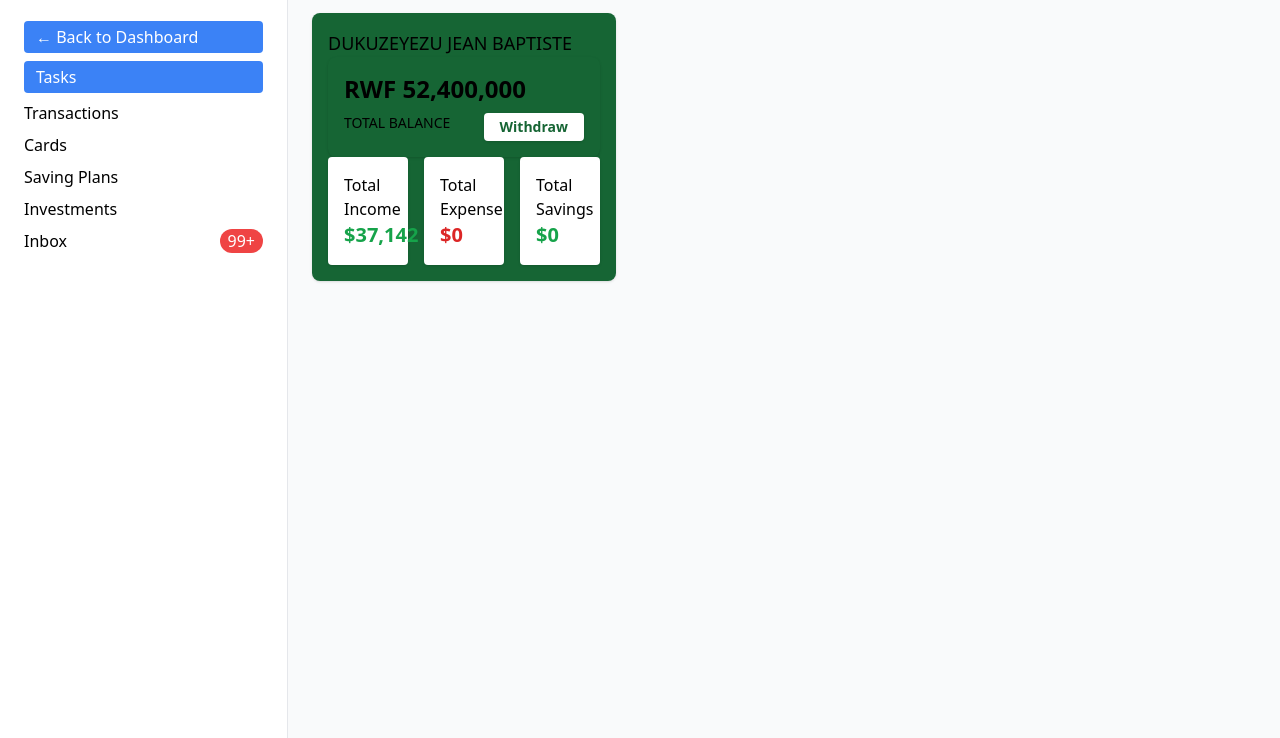
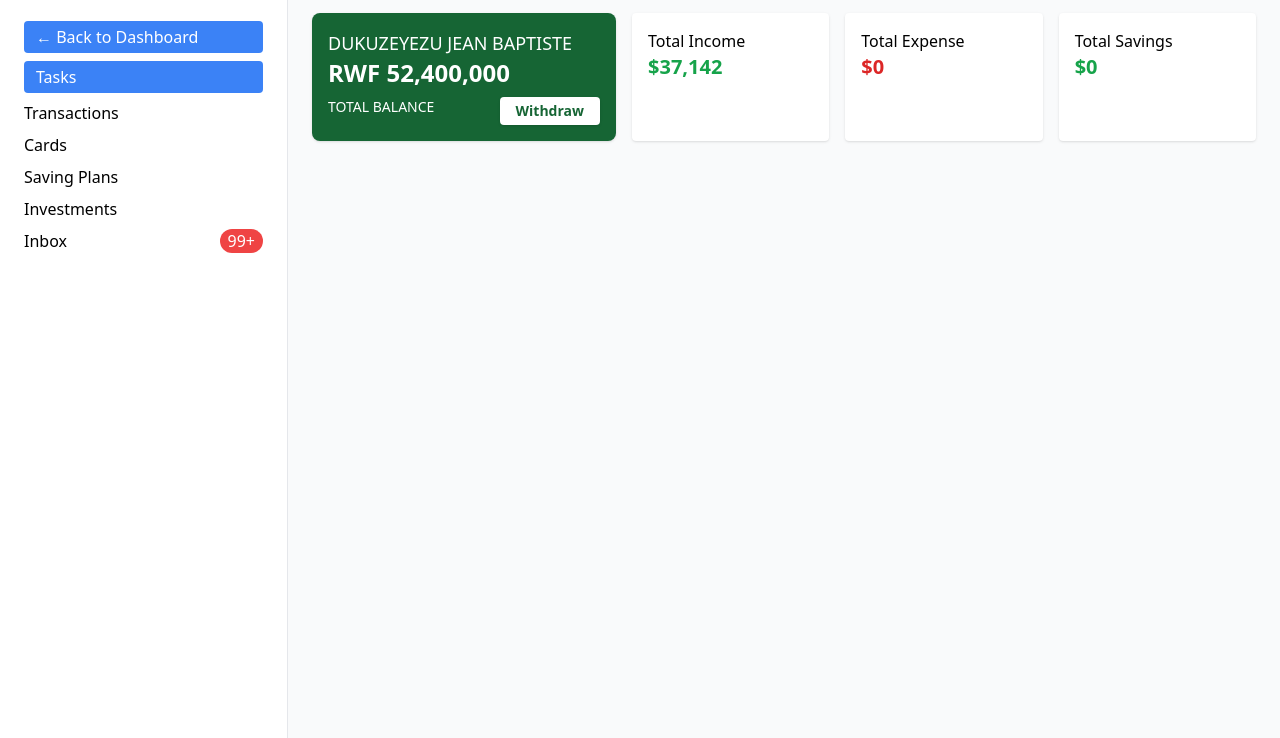
Before and after one commit to bluesticelectronic/dashboard, a plain HTML site: page index.html in a window 1280 px wide. Shown: the part 59-797 px from the top of the page. Drawn offline with nearby package versions, Linux system fonts and the light colour scheme.

Commit message:
Update index.html

```diff
--- a/index.html
+++ b/index.html
@@ -81,9 +81,8 @@
     <main class="flex-1 p-6 overflow-auto" id="dashboardMain">
       <h2 class="text-2xl font-bold mb-4">Dashboard</h2>
       <div class="grid grid-cols-3 gap-4 mb-6">
-        <div class="bg-green-800 text-green p-4 rounded-lg shadow">
+        <div class="bg-green-800 text-white p-4 rounded-lg shadow">
           <h3 class="text-lg">DUKUZEYEZU JEAN BAPTISTE</h3>
-        <div class="bg-green-800 text-green p-4 rounded-lg shadow">
           <p class="text-2xl font-bold">RWF 52,400,000</p>
           <div class="flex justify-between text-sm mt-2">
             <span>TOTAL BALANCE</span>
```
